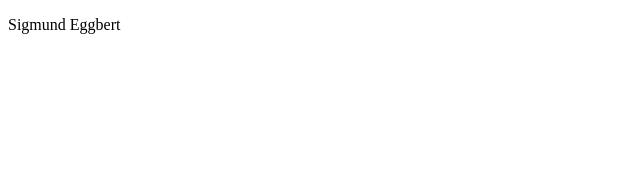
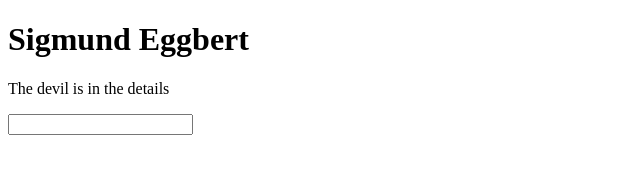
Before and after one commit to sigmundeggbert/sigmundeggbert.github.io, a plain HTML site: page index.html in a window 1280 px wide. Shown: the whole page, without its empty margins (0-640 px from the left). Drawn offline with Linux system fonts and the light colour scheme.

Commit message:
Update index.html

```diff
--- a/index.html
+++ b/index.html
@@ -1,6 +1,8 @@
 <!DOCTYPE html>
 <html>
 <body>
-  <p>Sigmund Eggbert</p>
+  <h1>Sigmund Eggbert</h1>
+  <p>The devil is in the details</p>
+  <input type="text">
 </body>
 </html>
```
